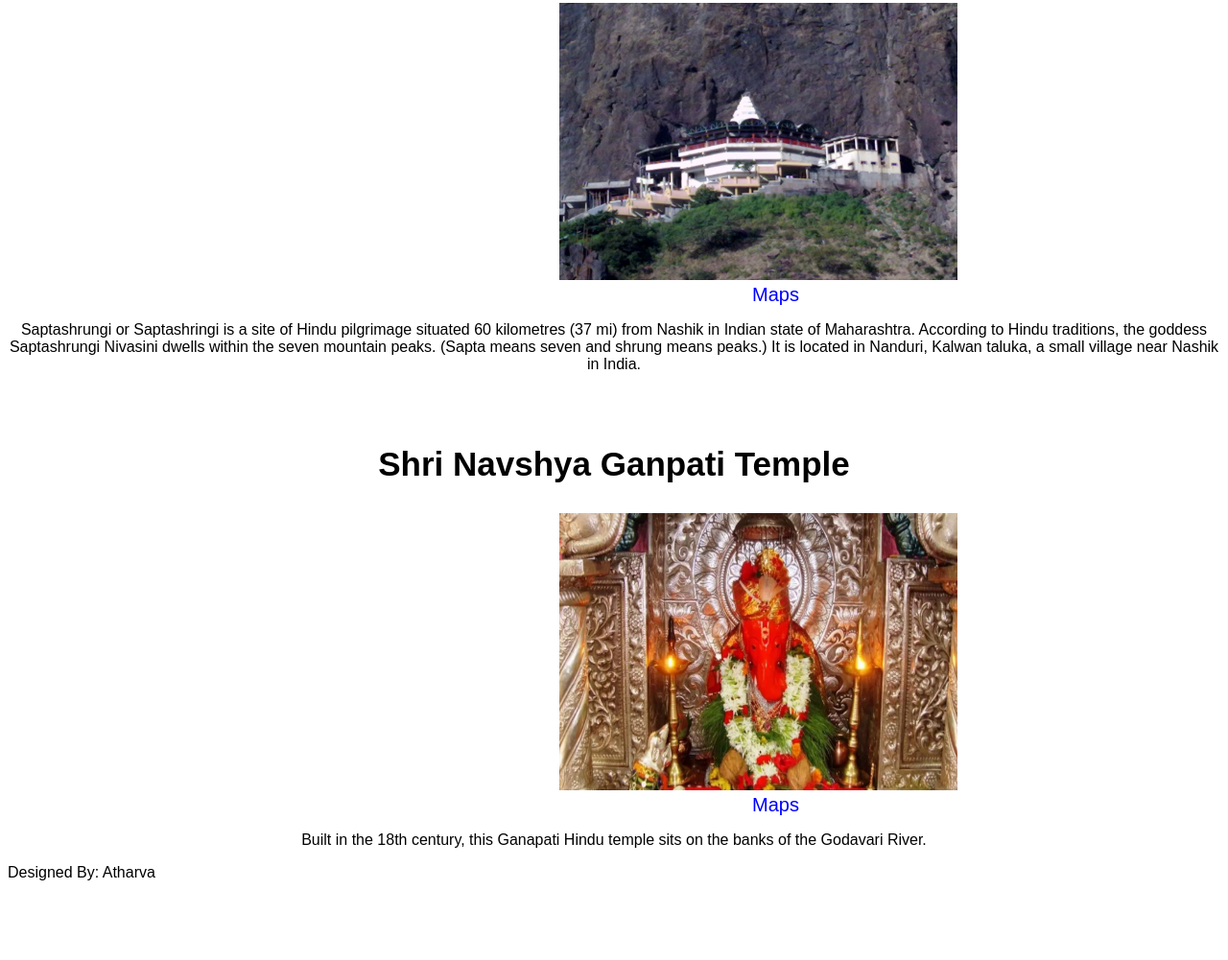
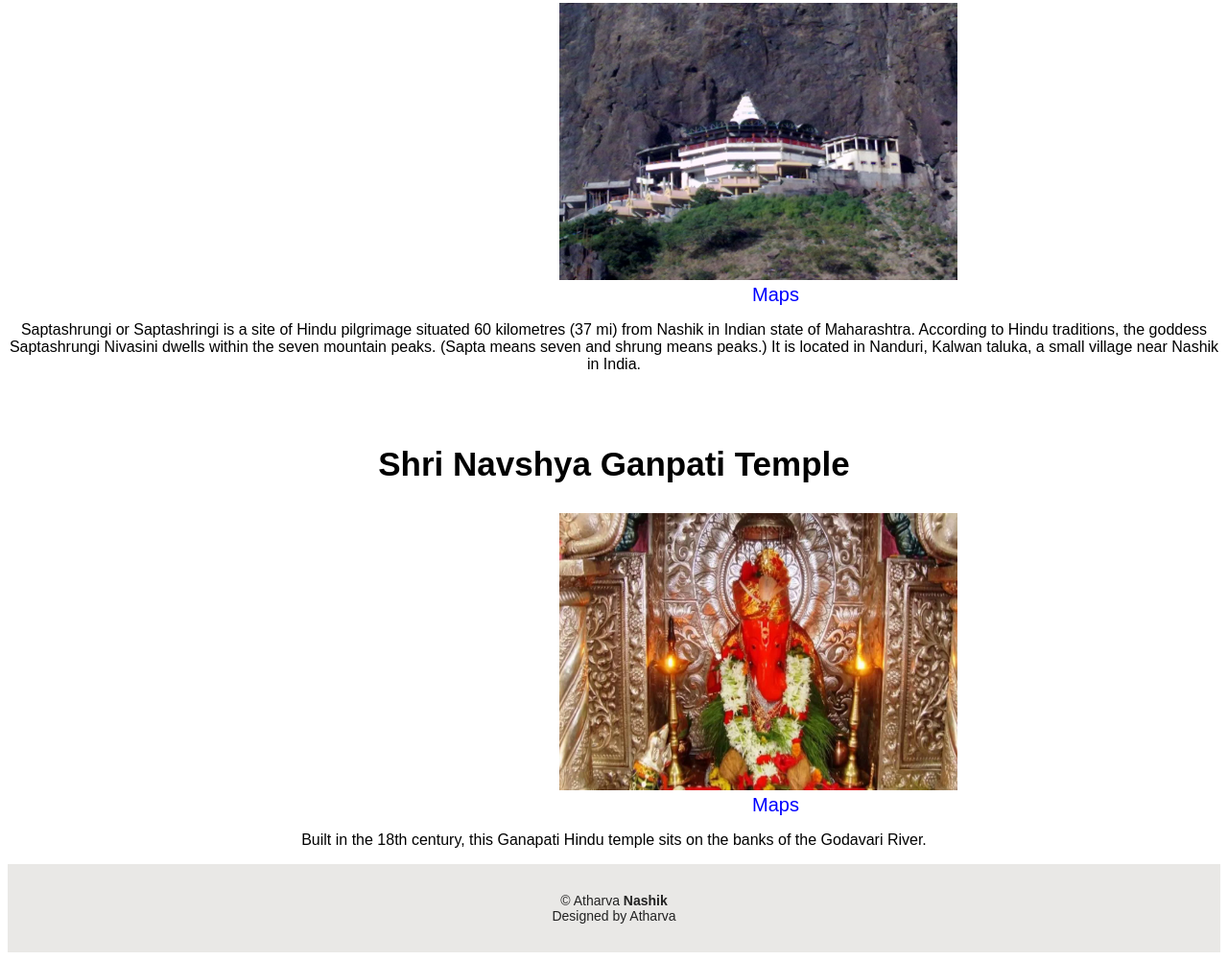
Before and after one commit to Atharvasurya/nashikonline, a plain HTML site: page pill.html in a window 1280 px wide. Shown: the part 2399-3400 px from the top of the page at 96% size. Before the commit the page ends 3326 px from the top, so only its background shows below. Drawn offline with Linux system fonts and the light colour scheme.

Commit message:
Update pill.html

```diff
--- a/pill.html
+++ b/pill.html
@@ -64,13 +64,16 @@
       <a href="https://goo.gl/maps/8i39zZTmqHjqboFK8">Maps</a>
       <p>Built in the 18th century, this Ganapati Hindu temple sits on the banks of the Godavari River.</p>
     </div>
-    <!-- Footer -->
-    <footer>
-      <div class="footer">
-        <div class="row">
-         Designed By: Atharva
-        </div>
+      <!-- ======= Footer ======= -->
+  <footer id="footer">
+    <div class="container">
+      <div class="copyright">
+        &copy; Atharva <strong><span>Nashik</span></strong>
       </div>
-    </footer>
+        Designed by Atharva
+      </div>
+    </div>
+  </footer>
+  <!-- End  Footer -->
   </body>
 </html>
```
